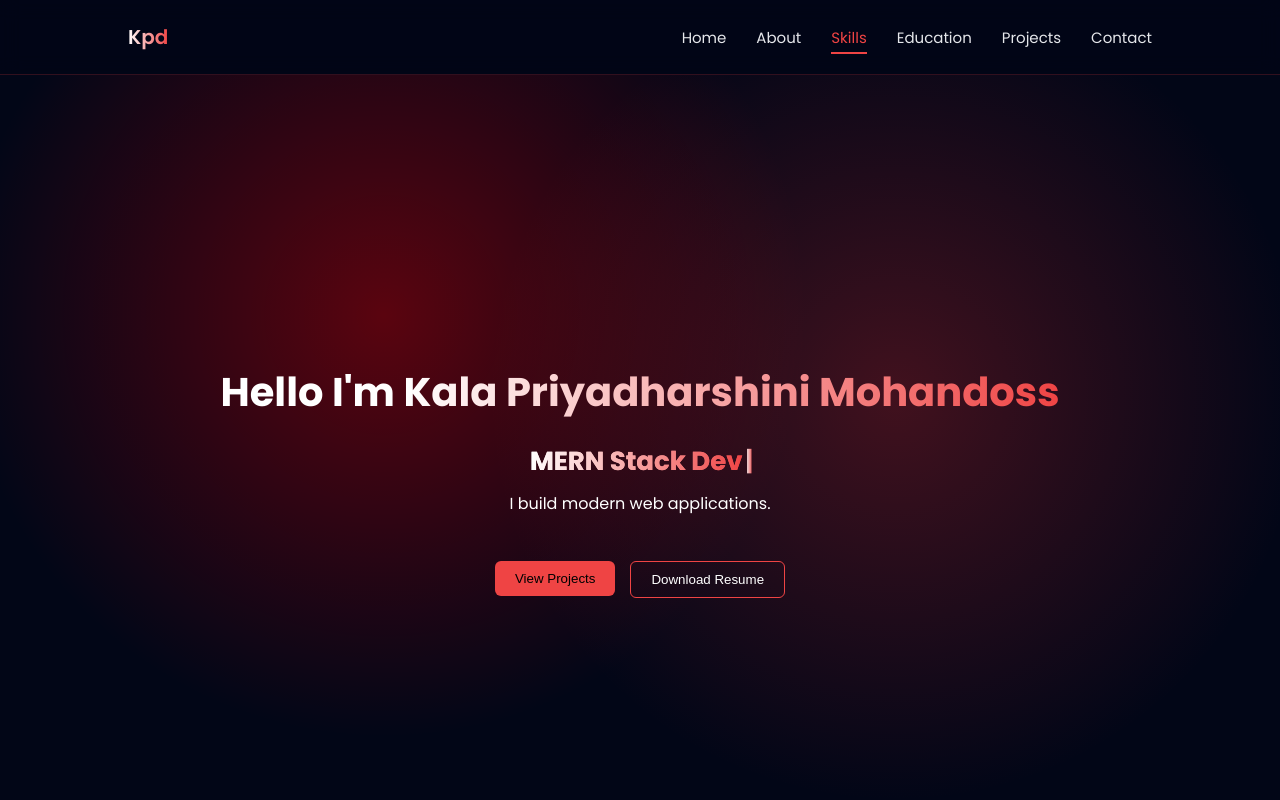
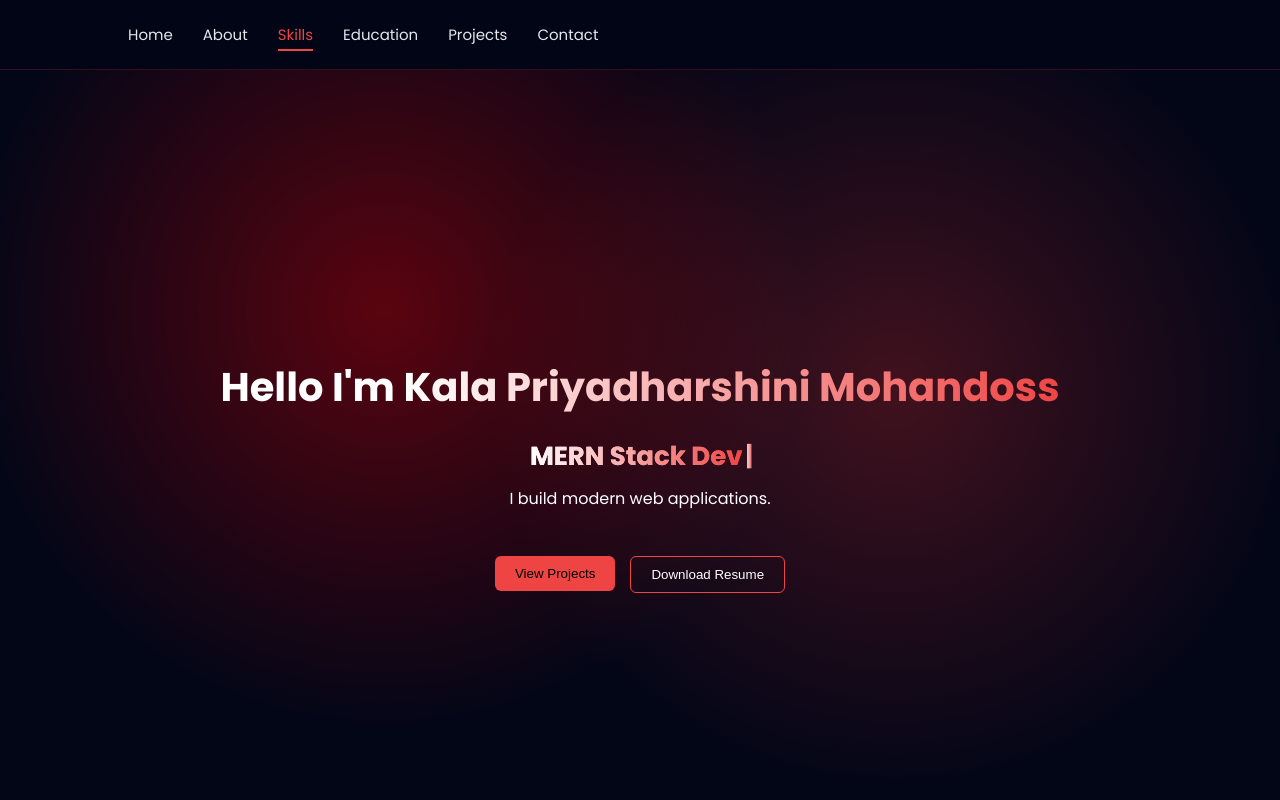
Before and after one commit to kalapriyadharshini/myportfolio, a React (Vite) app: page / in a window 1280 px wide. Shown: the top 800 px of the page. Built offline with nearby package versions, Linux system fonts and the light colour scheme.

Commit message:
update on navsection

```diff
--- a/src/components/Navbar.jsx
+++ b/src/components/Navbar.jsx
@@ -109,7 +109,7 @@
 
 <nav className="navbar">
 
-<h2 className="logo">Kpd</h2>
+{/* <h2 className="logo">Kpd</h2> */}
 
 <ul className="nav-links">
 
```
